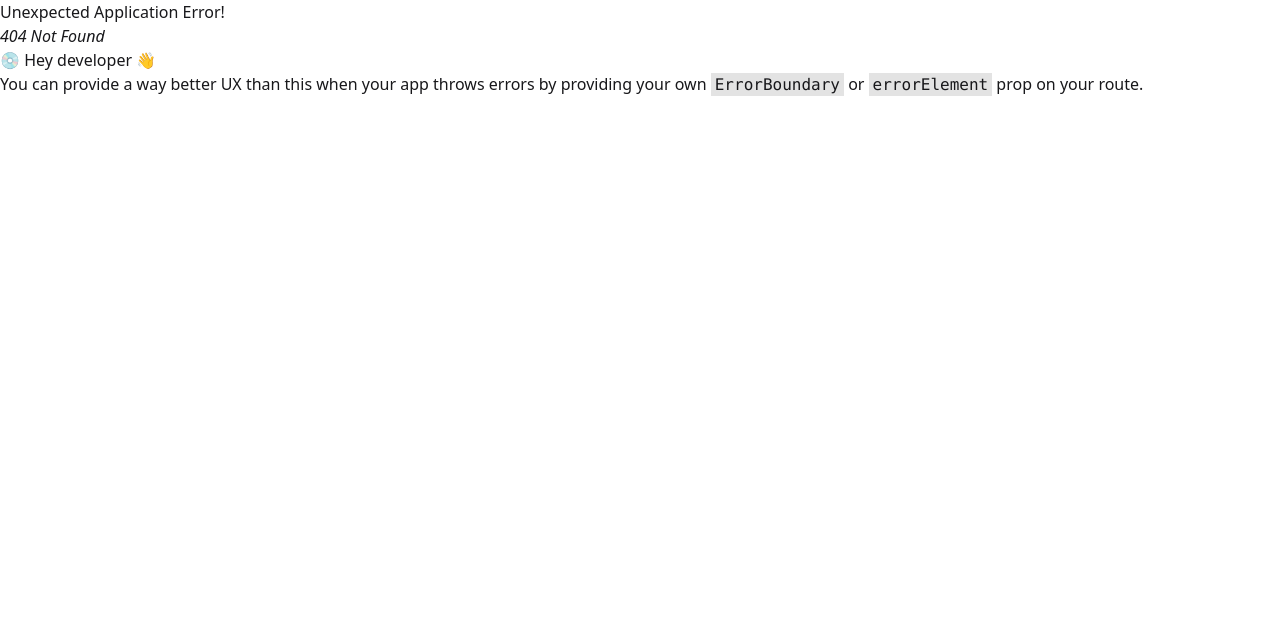
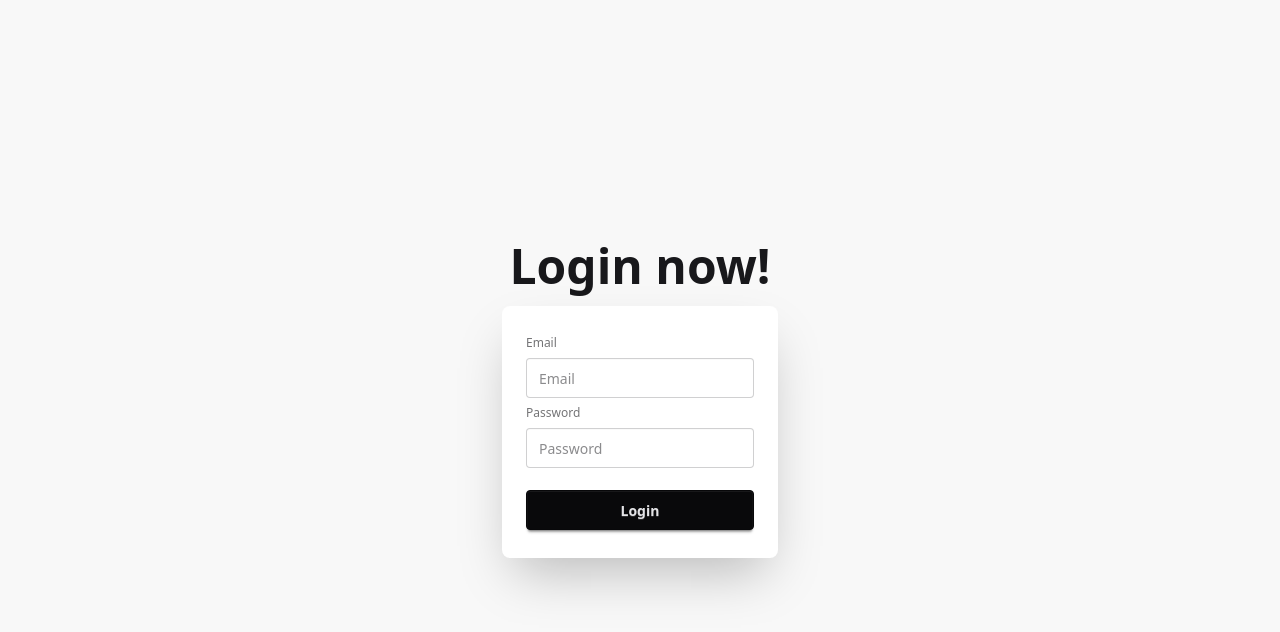
Before and after one commit to MD-Moniruzzaman-Arafat/career-code-client, a React app: page /login-page in a window 1280 px wide. Before the commit this address had no page. Shown: the top 632 px of the page. Built offline with nearby package versions, Linux system fonts and the light colour scheme; the HTML template or start-up script is replaced by a standard one.

Commit message:
login page component design

```diff
--- /dev/null
+++ b/src/components/Login/Login.jsx
@@ -0,0 +1,31 @@
+export default function Login() {
+  return (
+    <>
+      <div className="hero bg-base-200 min-h-screen">
+        <div className="hero-content flex-col ">
+          <div className="text-center ">
+            <h1 className="text-5xl font-bold">Login now!</h1>
+          </div>
+          <div className="card bg-base-100 w-full max-w-sm shrink-0 shadow-2xl">
+            <div className="card-body">
+              <fieldset className="fieldset">
+                <label className="label">Email</label>
+                <input type="email" className="input" placeholder="Email" />
+                <label className="label">Password</label>
+                <input
+                  type="password"
+                  className="input"
+                  placeholder="Password"
+                />
+                {/* <div>
+                  <a className="link link-hover">Forgot password?</a>
+                </div> */}
+                <button className="btn btn-neutral mt-4">Login</button>
+              </fieldset>
+            </div>
+          </div>
+        </div>
+      </div>
+    </>
+  );
+}
--- a/src/components/common/Navbar/Navbar.jsx
+++ b/src/components/common/Navbar/Navbar.jsx
@@ -1,3 +1,5 @@
+import { NavLink } from 'react-router';
+
 export default function Navbar() {
   return (
     <>
@@ -49,28 +51,14 @@
         <div className="navbar-center hidden lg:flex">
           <ul className="menu menu-horizontal px-1">
             <li>
-              <a>Item 1</a>
-            </li>
-            <li>
-              <details>
-                <summary>Parent</summary>
-                <ul className="p-2 bg-base-100 w-40 z-1">
-                  <li>
-                    <a>Submenu 1</a>
-                  </li>
-                  <li>
-                    <a>Submenu 2</a>
-                  </li>
-                </ul>
-              </details>
-            </li>
-            <li>
               <a>Item 3</a>
             </li>
           </ul>
         </div>
         <div className="navbar-end">
-          <a className="btn">Button</a>
+          <NavLink to={'/login-page'} className="btn">
+            Login
+          </NavLink>
         </div>
       </div>
     </>
--- a/src/router/route.jsx
+++ b/src/router/route.jsx
@@ -1,5 +1,6 @@
 import { createBrowserRouter } from 'react-router';
 import App from '../App';
+import Login from '../components/Login/Login';
 import HomePage from '../page/HomePage';
 
 export const router = createBrowserRouter([
@@ -8,4 +9,5 @@
     Component: App,
     children: [{ index: true, Component: HomePage }],
   },
+  { path: '/login-page', Component: Login },
 ]);
```
